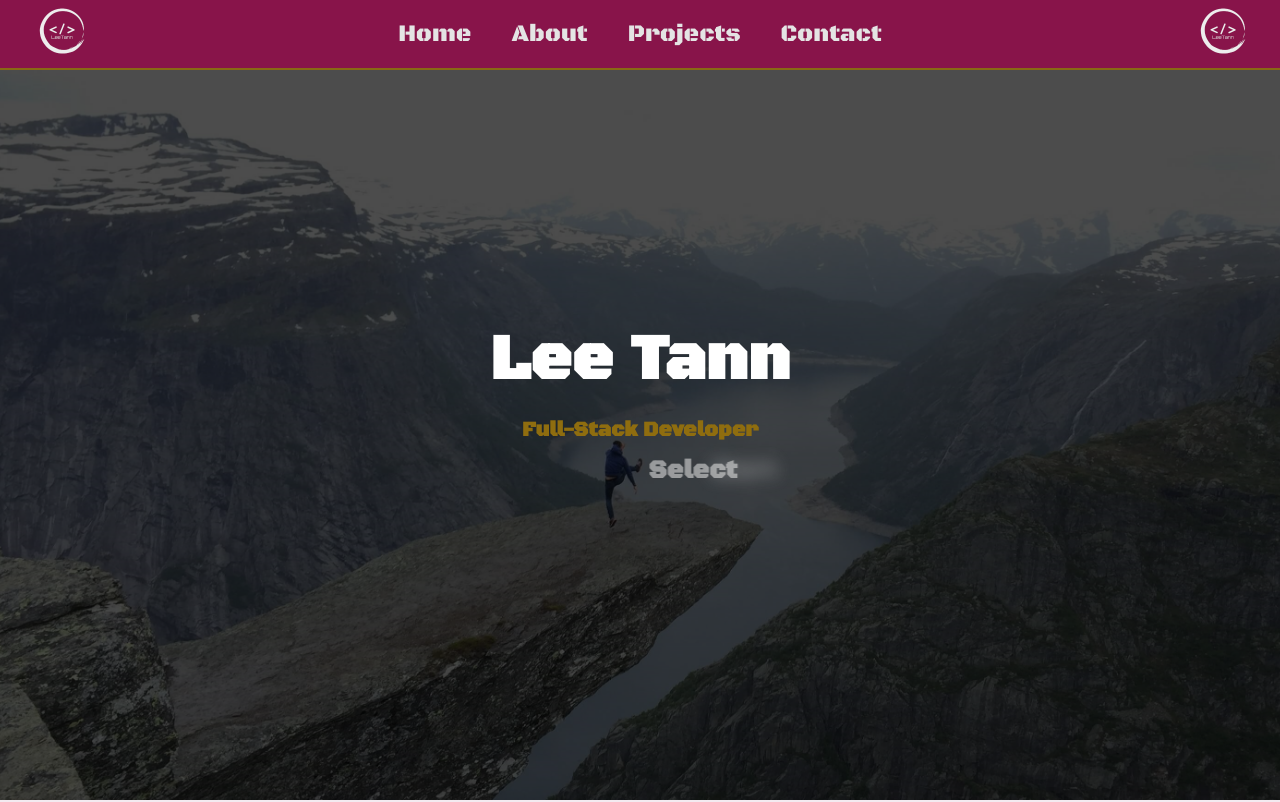
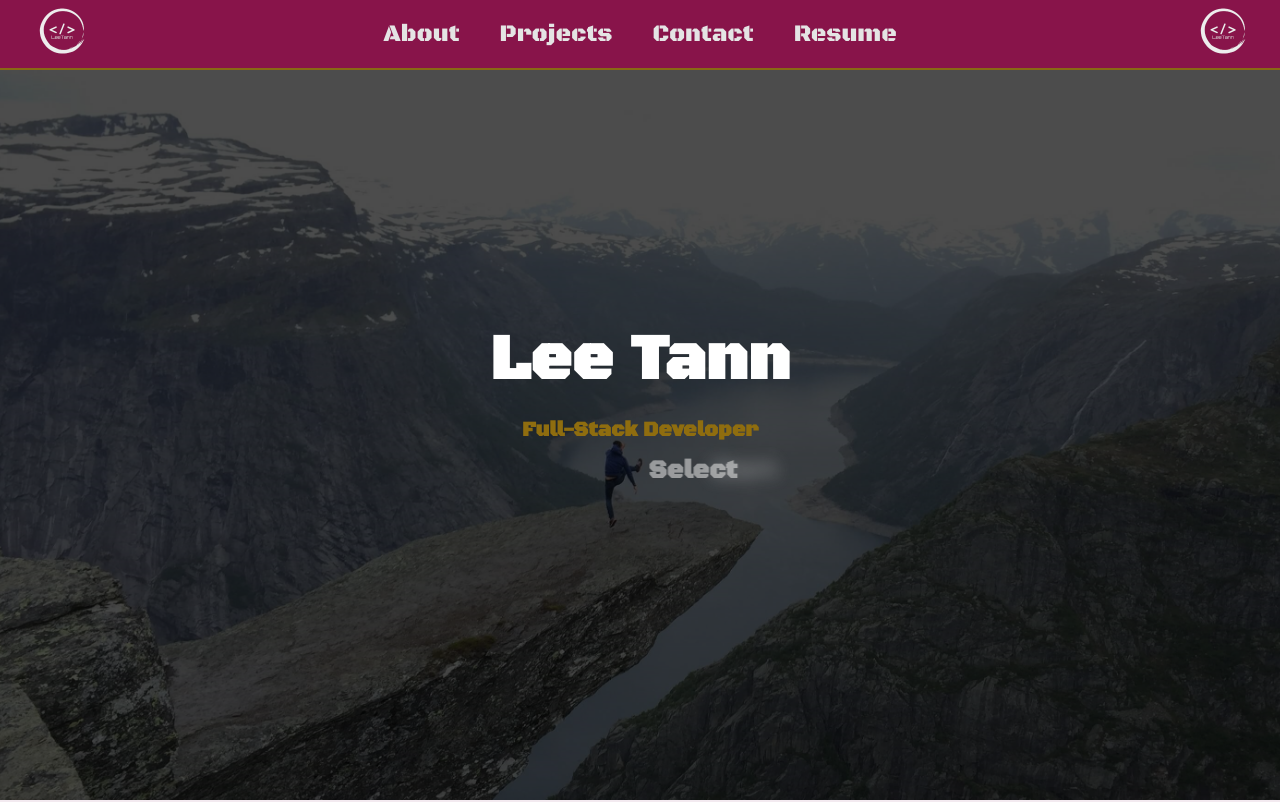
Before and after one commit to LeeTann/leetann-portfolio, a React (Create React App) app: page / in a window 1280 px wide. Shown: the top 802 px of the page. Built offline with nearby package versions, Linux system fonts and the light colour scheme; the HTML template or start-up script is replaced by a standard one.

Commit message:
Added Resume to Portfolio

```diff
--- a/src/components/nav/Nav.js
+++ b/src/components/nav/Nav.js
@@ -10,10 +10,10 @@ export default function Nav() {
                     <img src="mylogo2.png" alt="logo" className="logo1" />
                 </div>
                 <ul className="nav-links">
-                    <li className="nav-item"><Link to="hero" spy={true} smooth={true} offset={-70} duration={700}>Home</Link></li>
                     <li className="nav-item"><Link to="about" spy={true} smooth={true} offset={-70} duration={700}>About</Link></li>
                     <li className="nav-item"><Link to="projects" spy={true} smooth={true} offset={-70} duration={700}>Projects</Link></li>
                     <li className="nav-item"><Link to="contact" spy={true} smooth={true} offset={-70} duration={700}>Contact</Link></li>
+                    <li className="nav-item"><a href="https://resume.creddle.io/resume/93vhhbh9qu7" rel="noopener noreferrer">Resume</a></li>
                 </ul>
                 <div>
                     <img src="mylogo2.png" alt="logo" className="logo2" />
--- a/src/components/nav/nav.css
+++ b/src/components/nav/nav.css
@@ -41,6 +41,9 @@ li {
     color: black;
     transition: ease-in-out .25s;
 }
+.nav-item a {
+  color: whitesmoke;
+}
 
 @media (max-width: 900px) {
     li {
```
